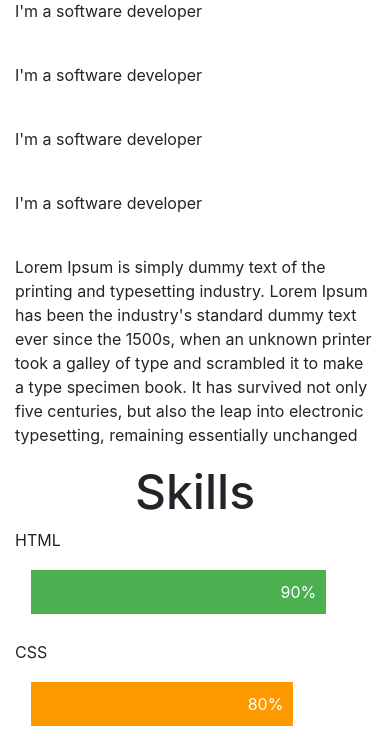
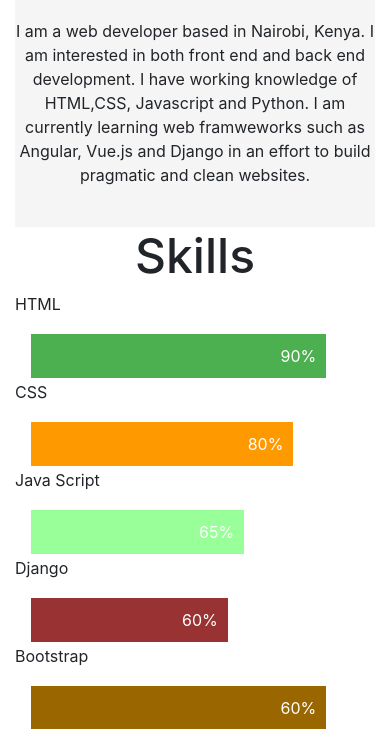
Before and after one commit to lupamo3-zz/portfolio, a Django app: page / in a window 390 px wide. Shown: the part 1263-1992 px from the top of the page. Run offline with Django 3.2, Linux system fonts and the light colour scheme; some libraries are stand-ins or nearby versions.

Commit message:
full stack dev

```diff
--- a/portfolioapp/static/css/index.css
+++ b/portfolioapp/static/css/index.css
@@ -25,11 +25,12 @@
 }
 
 .background {
-    background-image: url(https://images.unsplash.com/photo-1518600654093-2a24cddafa38?ixlib=rb-0.3.5&ixid=eyJhcHBfaWQiOjEyMDd9&s=96238af4ac6e58d17d362d5b8b846eb4&auto=format&fit=crop&w=1117&q=80);
+    /* background-image: url(https://images.unsplash.com/photo-1518600654093-2a24cddafa38?ixlib=rb-0.3.5&ixid=eyJhcHBfaWQiOjEyMDd9&s=96238af4ac6e58d17d362d5b8b846eb4&auto=format&fit=crop&w=1117&q=80); */
     background-repeat: no-repeat;
     background-size: cover;
     background-position: center;
     height: 95%;
+    background-color: white;
   }
 
   /* add apps */
@@ -153,7 +154,7 @@
 /* projects end */
 
   .contact {
-    background-color: black;
+    background-color: #2A2D37;
     /* height: 100%; */
     /* position: absolute; */
     top: 0;
@@ -164,6 +165,11 @@
   body{
     background: white;
     margin: 0;
+  }
+
+  .about {
+      /* background-color: #8545FA; */
+      background-color: #F5F5F5;
   }
 
 
@@ -202,3 +208,10 @@
 .flask {width: 80%; background-color: #cc66ff;}
 .Bootstrap {width: 65%; background-color: #00ffcc;}
 /* add */
+
+h2 {
+    color: white;
+}
+h3 {
+    color: #44ADB3;
+}
--- /dev/null
+++ b/portfolioapp/static/js/scripts.js
@@ -0,0 +1,4 @@
+$(document).on("click", '[data-toggle="lightbox"]', function(event) {
+    event.preventDefault();
+    $(this).ekkoLightbox();
+  });
--- a/portfolioapp/templates/base.html
+++ b/portfolioapp/templates/base.html
@@ -24,6 +24,7 @@
 <body>
 
 
+    {% include "navbar.html" %}
 
     {% block content %}
     {% block scripts %}
--- a/portfolioapp/templates/index.html
+++ b/portfolioapp/templates/index.html
@@ -5,13 +5,18 @@
 
 <div class="background"></div>
 <div class="centered">
-    <p><font size="6">My Name Is: <strong> Norbert Lupamo Anjichi </font></strong> </p>
+    <br> <br>
+
+    <p><font size="6"><strong> I'm a full-stack web developer, </font></strong> </p>
+    <div class="avatar">
+            <img src="https://scontent.ffjr1-2.fna.fbcdn.net/v/t1.0-9/10926398_1041672905849720_510848690783834163_n.jpg?_nc_fx=ffjr1-3&_nc_cat=0&_nc_eui2=AeEWftpqYd0qtPcQWzvcYp0aNieZIBB7OA83JwpXJbTQQY05M09o9tv_zIkzqygwmJEo71G6CSiKlBveGFDwW7h5xckUloATov7kcseiCj36KA&oh=b5b398b0d4d6471bbd772ffea2dcb7ba&oe=5BF6D6AF" alt="profileimage" class="avatar">
+    </div>
+
+
     <br>
-    <a href="www.github.com/lupamo3">
-        <button class="btn success">View My Projects On Github</button></a>
 
     </div>
-    {% include "navbar.html" %}
+
 
     <div class="container-fluid">
         <div class="about">
@@ -19,34 +24,22 @@
             <h1 class="text-center"><font size="6">About </font></h1>
 
         <div class="row">
-            <div class="col-lg-4 col-md-4 col-sm-12">
-        <div class="avatar">
-            <img src="https://scontent.ffjr1-2.fna.fbcdn.net/v/t1.0-9/10926398_1041672905849720_510848690783834163_n.jpg?_nc_fx=ffjr1-3&_nc_cat=0&_nc_eui2=AeEWftpqYd0qtPcQWzvcYp0aNieZIBB7OA83JwpXJbTQQY05M09o9tv_zIkzqygwmJEo71G6CSiKlBveGFDwW7h5xckUloATov7kcseiCj36KA&oh=b5b398b0d4d6471bbd772ffea2dcb7ba&oe=5BF6D6AF" alt="profileimage" class="avatar">
-        </div>
+            <div class="col-lg-2 col-md-2 col-sm-2"></div>
+    <div class="col-lg-8 col-md-8 col-sm-12 desc">
+        <p></p>
+        <p class="text-center"><font size="8">Hello, I'm <strong> Norbert Lupamo Anjichi </font></strong> </p>
+
+
+
+        <p class="text-center"> I am a web developer based in Nairobi, Kenya. I am interested in both front end and back end development. I have working
+                knowledge of HTML,CSS, Javascript and Python. I am currently learning web framweworks such as Angular, Vue.js and Django in an effort to build pragmatic and clean websites.</p>
+        <br>
 
 
     </div>
-    <div class="col-lg-8 col-md-8 col-sm-12 desc">
-        <p> I'm a software developer </p>
-        <br>
-        <p> I'm a software developer </p>
-        <br>
-        <p> I'm a software developer </p>
-        <br>
-        <p> I'm a software developer </p>
-        <br>
-        <p>
-        Lorem Ipsum is simply dummy text of the printing and typesetting industry.
-         Lorem Ipsum has been the industry's standard dummy text ever since the 1500s,
-          when an unknown printer took a galley of type and scrambled it to make a type
-           specimen book. It has survived not only five centuries, but also the leap into electronic
-           typesetting, remaining essentially unchanged
-        </p>
-    </div>
-    <div class="col-md-1 col-xs-1"></div>
+    <div class="col-lg-2 col-md-2 col-sm-2"></div>
     </div>
 </div>
-
 
 
 <div class="resume">
@@ -54,6 +47,7 @@
 
         <div class="row">
         <div class="col-md-2"></div>
+
         <div class="col-md-3"><p>HTML</p></div>
         <div class="col-md-7">
  <div class="container">
@@ -61,7 +55,6 @@
 </div>
  </div>
 </div>
-<br>
 
 
 <div class="row">
@@ -73,7 +66,6 @@
  </div>
 </div>
 </div>
-<br>
 
 
 <div class="row">
@@ -85,7 +77,7 @@
  </div>
  </div>
  </div>
- <br>
+
 
 
  <div class="row">
@@ -97,7 +89,7 @@
  </div>
 </div>
 </div>
-<br>
+
 
 <div class="row">
         <div class="col-md-2"></div>
@@ -108,7 +100,7 @@
  </div>
 </div>
 </div>
-<br>
+
 
 <div class="row">
         <div class="col-md-2"></div>
@@ -119,7 +111,7 @@
  </div>
 </div>
 </div>
-<br>
+
 
 <div class="row">
         <div class="col-md-2"></div>
@@ -130,7 +122,7 @@
  </div>
 </div>
 </div>
-<br>
+
 
 
    <div class="projects">
@@ -144,41 +136,64 @@
 
        <div class="row">
             <div class="columns">
-                    <img src="https://images.unsplash.com/photo-1494688290324-e296afa7dc45?ixlib=rb-0.3.5&ixid=eyJhcHBfaWQiOjEyMDd9&s=5e480114ca9fb0f61476d79587ea773c&auto=format&fit=crop&w=750&q=80" alt="Instagram" style="width:100%">
+            <div class="bg1">
+                    <img src="https://images.unsplash.com/photo-1494688290324-e296afa7dc45?ixlib=rb-0.3.5&ixid=eyJhcHBfaWQiOjEyMDd9&s=5e480114ca9fb0f61476d79587ea773c&auto=format&fit=crop&w=750&q=80" alt="Instagram" style="width:100%" ></a>
                     <div class="container">
                         <h4><b>Instagram</b></h4>
                         <p>Architect & Engineer</p>
                       </div>
                   </div>
+                </div>
+
 
 
 
                   <div class="columns">
-                    <img src="https://images.unsplash.com/photo-1515169974372-0a322886d279?ixlib=rb-0.3.5&ixid=eyJhcHBfaWQiOjEyMDd9&s=17ff92f2cf485284a7b604020c146b29&auto=format&fit=crop&w=1376&q=80" alt="Gallery" style="width:100%">
+                  <div class="bg2">
+                    <img src="https://images.unsplash.com/photo-1515169974372-0a322886d279?ixlib=rb-0.3.5&ixid=eyJhcHBfaWQiOjEyMDd9&s=17ff92f2cf485284a7b604020c146b29&auto=format&fit=crop&w=1376&q=80" alt="Gallery" style="width:100%" ></a>
                     <div class="container">
                         <h4><b>Gallery</b></h4>
                         <p>Architect & Engineer</p>
                       </div>
+                    </div>
+
 
 
                   </div>
                   <div class="columns">
-                    <img src="https://images.unsplash.com/photo-1518186233392-c232efbf2373?ixlib=rb-0.3.5&ixid=eyJhcHBfaWQiOjEyMDd9&s=23ff577c1374ba87e8361b6ceee0cac3&auto=format&fit=crop&w=667&q=80" alt="Kenya" style="width:100%">
+                  <div class="bg3">
+                    <img src="https://images.unsplash.com/photo-1518186233392-c232efbf2373?ixlib=rb-0.3.5&ixid=eyJhcHBfaWQiOjEyMDd9&s=23ff577c1374ba87e8361b6ceee0cac3&auto=format&fit=crop&w=667&q=80" alt="Kenya" style="width:100%" ></a>
                     <div class="container">
                         <h4><b>Fit4Life</b></h4>
                         <p>Architect & Engineer</p>
                       </div>
-
-
-        </div>
+                    </div>
+                  </div>
        </div>
    </div>
    <br><br>
 
    <div class="contact">
-       <h4 class="text-center"> Contact Me </h4>
-       <br>
-       <p> Have a question or want to work together?</p>
+       <h2 class="text-center"><font size="6"> Contact Me </font></h2>
+
+       <h3 class="text-center"><font size="3"> Have a question or want to work together? </font></h3>
+
+       <form>
+          <div class="form-group">
+            <label for="exampleInputEmail1">Email address</label>
+            <input type="email" class="form-control" id="exampleInputEmail1" aria-describedby="emailHelp" placeholder="Enter email">
+            <small id="emailHelp" class="form-text text-muted">We'll never share your email with anyone else.</small>
+          </div>
+          <div class="form-group">
+            <label for="exampleInputPassword1">Message</label>
+            <input type="password" class="form-control" id="exampleInputPassword1" placeholder="Message">
+          </div>
+          <div class="form-check">
+            <input type="checkbox" class="form-check-input" id="exampleCheck1">
+            <label class="form-check-label" for="exampleCheck1">Check me out</label>
+          </div>
+          <button type="submit" class="btn btn-primary">Submit</button>
+        </form>
 
    </div>
 
```
